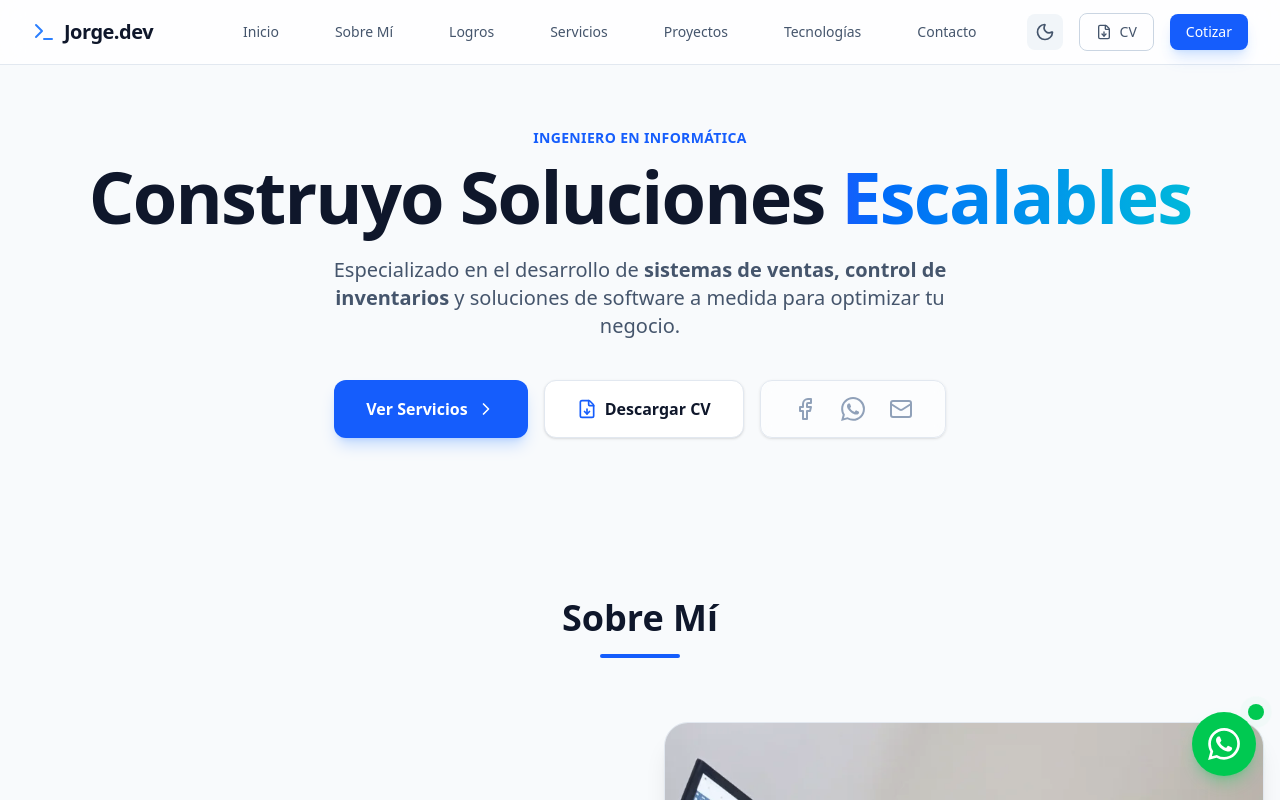
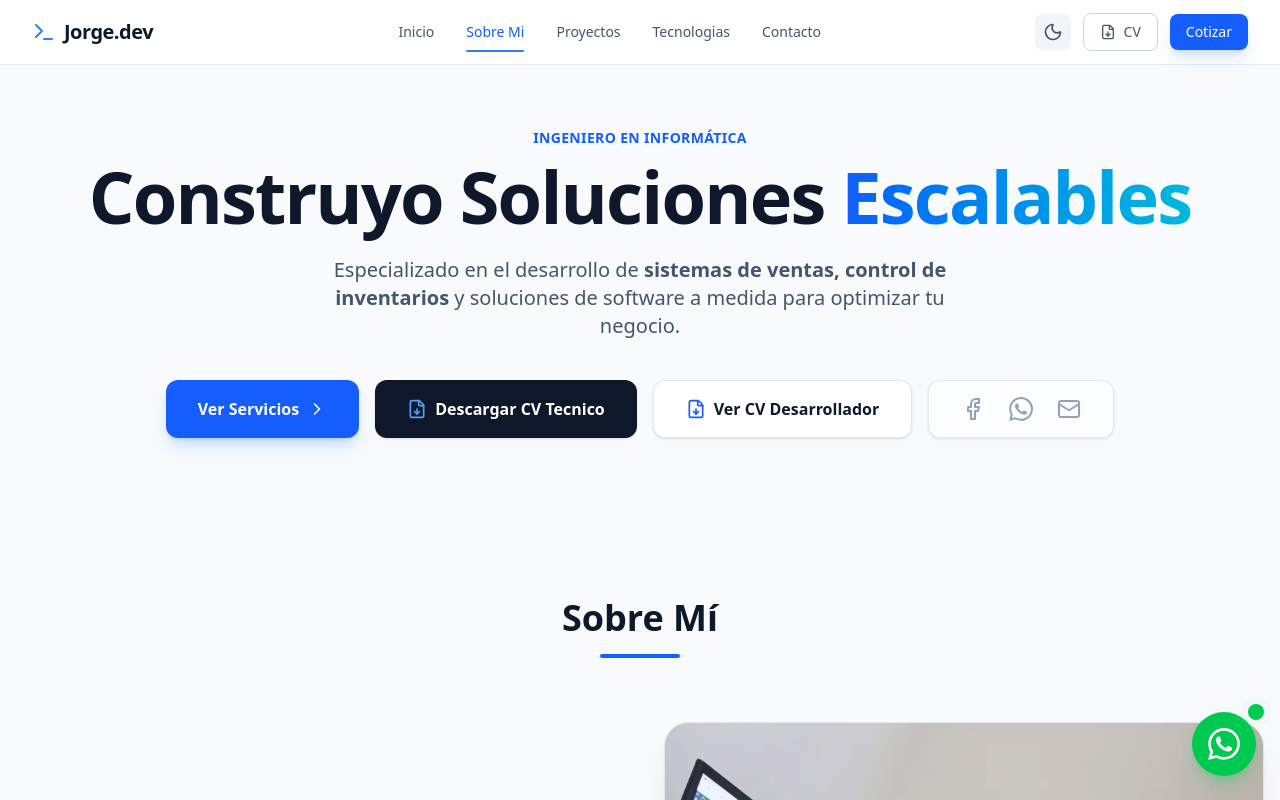
Before and after one commit to eduardoArequipa/cv, a React (Vite) app: page / in a window 1280 px wide. Shown: the top 800 px of the page. Built offline with nearby package versions, Linux system fonts and the light colour scheme.

Commit message:
optimiazando el  SEO

```diff
--- a/src/layout/Navbar.tsx
+++ b/src/layout/Navbar.tsx
@@ -1,8 +1,11 @@
-import { useState, useEffect } from 'react';
+import { useState, useEffect, useRef } from 'react';
 import { Terminal, Menu, X, FileDown, Sun, Moon } from 'lucide-react';
 
 const Navbar = () => {
   const [isOpen, setIsOpen] = useState(false);
+  const [activeSection, setActiveSection] = useState('inicio');
+  const [isCvMenuOpen, setIsCvMenuOpen] = useState(false);
+  const cvMenuRef = useRef<HTMLDetailsElement | null>(null);
   const [isDark, setIsDark] = useState(() => {
     const savedTheme = localStorage.getItem('theme');
     const systemPrefersDark = window.matchMedia('(prefers-color-scheme: dark)').matches;
@@ -14,17 +17,69 @@ const Navbar = () => {
     localStorage.setItem('theme', isDark ? 'dark' : 'light');
   }, [isDark]);
 
+  useEffect(() => {
+    const sectionIds = ['inicio', 'sobre-mí', 'proyectos', 'tecnologías', 'contacto'];
+
+    const handleScroll = () => {
+      const offset = window.innerHeight * 0.3;
+
+      for (let i = sectionIds.length - 1; i >= 0; i -= 1) {
+        const section = document.getElementById(sectionIds[i]);
+        if (!section) continue;
+
+        const top = section.getBoundingClientRect().top;
+        if (top <= offset) {
+          setActiveSection(sectionIds[i]);
+          return;
+        }
+      }
+
+      setActiveSection('inicio');
+    };
+
+    window.addEventListener('scroll', handleScroll, { passive: true });
+    handleScroll();
+    return () => window.removeEventListener('scroll', handleScroll);
+  }, []);
+
+  useEffect(() => {
+    if (!isCvMenuOpen) return;
+
+    const handleOutsideClick = (event: MouseEvent) => {
+      if (!cvMenuRef.current?.contains(event.target as Node)) {
+        setIsCvMenuOpen(false);
+      }
+    };
+
+    const handleEscape = (event: KeyboardEvent) => {
+      if (event.key === 'Escape') {
+        setIsCvMenuOpen(false);
+      }
+    };
+
+    const handleScroll = () => {
+      setIsCvMenuOpen(false);
+    };
+
+    document.addEventListener('mousedown', handleOutsideClick);
+    document.addEventListener('keydown', handleEscape);
+    window.addEventListener('scroll', handleScroll, { passive: true });
+    return () => {
+      document.removeEventListener('mousedown', handleOutsideClick);
+      document.removeEventListener('keydown', handleEscape);
+      window.removeEventListener('scroll', handleScroll);
+    };
+  }, [isCvMenuOpen]);
+
   const toggleTheme = () => {
     setIsDark((prev) => !prev);
   };
 
   const navLinks = [
     { name: 'Inicio', href: '#inicio' },
-    { name: 'Sobre Mí', href: '#sobre-mí' },
-    { name: 'Logros', href: '#logros' },
-    { name: 'Servicios', href: '#servicios' },
+    { name: 'Sobre Mi', href: '#sobre-mí' },
     { name: 'Proyectos', href: '#proyectos' },
-    { name: 'Tecnologías', href: '#tecnologías' },
+    { name: 'Tecnologias', href: '#tecnologías' },
     { name: 'Contacto', href: '#contacto' },
   ];
 
@@ -46,12 +101,16 @@ const Navbar = () => {
 
           {/* Escritorio */}
           <div className="hidden md:block">
-            <div className="ml-10 flex items-baseline space-x-4 lg:space-x-8">
+            <div className="ml-8 flex items-baseline space-x-2 lg:space-x-4">
               {navLinks.map((item) => (
                 <a
                   key={item.name}
                   href={item.href}
-                  className="text-slate-600 dark:text-gray-300 hover:text-blue-500 dark:hover:text-blue-400 px-3 py-2 rounded-md text-sm font-medium transition-colors"
+                  className={`relative px-2 py-2 rounded-md text-sm font-medium transition-colors after:absolute after:left-2 after:right-2 after:-bottom-0.5 after:h-0.5 after:rounded-full after:bg-blue-500 after:transition-transform after:duration-300 ${
+                    activeSection === item.href.slice(1)
+                      ? 'text-blue-600 dark:text-blue-400 after:scale-x-100'
+                      : 'text-slate-600 dark:text-gray-300 hover:text-blue-500 dark:hover:text-blue-400 after:scale-x-0 hover:after:scale-x-100'
+                  }`}
                 >
                   {item.name}
                 </a>
@@ -59,7 +118,7 @@ const Navbar = () => {
             </div>
           </div>
 
-          <div className="hidden md:flex items-center gap-4">
+          <div className="hidden md:flex items-center gap-3">
             <button
               onClick={toggleTheme}
               className="p-2 rounded-lg bg-slate-100 dark:bg-slate-800 text-slate-600 dark:text-yellow-400 hover:ring-2 hover:ring-blue-500 transition-all"
@@ -67,14 +126,35 @@ const Navbar = () => {
             >
               {isDark ? <Sun className="w-5 h-5" /> : <Moon className="w-5 h-5" />}
             </button>
-            <a
-              href="/CV_Jorge_Arequipa.pdf"
-              download
-              className="flex items-center gap-2 text-slate-600 dark:text-gray-300 hover:text-blue-600 dark:hover:text-white border border-slate-300 dark:border-slate-700 hover:border-blue-500 px-4 py-2 rounded-lg text-sm font-medium transition-all"
+            <details
+              ref={cvMenuRef}
+              className="relative group"
+              open={isCvMenuOpen}
+              onToggle={(event) => setIsCvMenuOpen((event.currentTarget as HTMLDetailsElement).open)}
             >
+              <summary className="list-none flex items-center gap-2 text-slate-600 dark:text-gray-300 hover:text-blue-600 dark:hover:text-white border border-slate-300 dark:border-slate-700 hover:border-blue-500 px-4 py-2 rounded-lg text-sm font-medium transition-all cursor-pointer [&::-webkit-details-marker]:hidden">
                 <FileDown className="w-4 h-4" />
                 CV
+              </summary>
+              <div className="absolute right-0 mt-2 w-52 rounded-lg border border-slate-200 dark:border-slate-700 bg-white dark:bg-slate-900 shadow-lg overflow-hidden">
+                <a
+                  href="/CV_Fullstack_Tecnico_Jorge_Arequipa.pdf"
+                  download
+                  onClick={() => setIsCvMenuOpen(false)}
+                  className="block px-4 py-3 text-sm text-slate-700 dark:text-gray-200 hover:bg-slate-50 dark:hover:bg-slate-800 transition-colors"
+                >
+                  Descargar CV Tecnico
                 </a>
+                <a
+                  href="/CV_Desarrollador_Jorge_Arequipa.pdf"
+                  download
+                  onClick={() => setIsCvMenuOpen(false)}
+                  className="block px-4 py-3 text-sm text-slate-700 dark:text-gray-200 hover:bg-slate-50 dark:hover:bg-slate-800 transition-colors border-t border-slate-200 dark:border-slate-700"
+                >
+                  Descargar CV Dev
+                </a>
+              </div>
+            </details>
             <a href="#contacto" className="bg-blue-600 hover:bg-blue-700 text-white px-4 py-2 rounded-lg text-sm font-medium transition-all shadow-lg shadow-blue-500/20">
               Cotizar
             </a>
@@ -109,19 +189,45 @@ const Navbar = () => {
                   key={item.name}
                   href={item.href}
                   onClick={() => setIsOpen(false)}
-                className="text-slate-600 dark:text-gray-300 hover:text-blue-500 block px-3 py-4 rounded-md text-base font-medium border-b border-slate-100 dark:border-slate-800/50 last:border-0"
+                  className={`block px-3 py-4 rounded-md text-base font-medium border-b border-slate-100 dark:border-slate-800/50 last:border-0 ${
+                    activeSection === item.href.slice(1)
+                      ? 'text-blue-600 dark:text-blue-400'
+                      : 'text-slate-600 dark:text-gray-300 hover:text-blue-500'
+                  }`}
                 >
                   {item.name}
                 </a>
               ))}
             <div className="pt-4 pb-2 flex flex-col gap-3 px-4">
               <a
-                href="/CV_Jorge_Arequipa.pdf"
+                href="#servicios"
+                onClick={() => setIsOpen(false)}
+                className="text-slate-600 dark:text-gray-300 hover:text-blue-500 block px-3 py-3 rounded-md text-base font-medium border border-slate-200 dark:border-slate-800/60"
+              >
+                Ver Servicios
+              </a>
+              <a
+                href="#logros"
+                onClick={() => setIsOpen(false)}
+                className="text-slate-600 dark:text-gray-300 hover:text-blue-500 block px-3 py-3 rounded-md text-base font-medium border border-slate-200 dark:border-slate-800/60"
+              >
+                Ver Logros
+              </a>
+              <a
+                href="/CV_Fullstack_Tecnico_Jorge_Arequipa.pdf"
+                download
+                className="flex items-center justify-center gap-2 bg-blue-600 text-white px-4 py-3 rounded-lg text-base font-medium"
+              >
+                <FileDown className="w-5 h-5" />
+                Descargar CV Tecnico
+              </a>
+              <a
+                href="/CV_Desarrollador_Jorge_Arequipa.pdf"
                 download
                 className="flex items-center justify-center gap-2 border border-slate-300 dark:border-slate-700 text-slate-600 dark:text-gray-300 px-4 py-3 rounded-lg text-base font-medium"
               >
                 <FileDown className="w-5 h-5" />
-                Descargar CV
+                Descargar CV Dev
               </a>
               <a
                 href="#contacto"
--- a/src/sections/Hero.tsx
+++ b/src/sections/Hero.tsx
@@ -22,18 +22,26 @@ const Hero = () => {
           <p className="text-slate-600 dark:text-gray-400 text-lg md:text-xl max-w-2xl mx-auto mb-10">
             Especializado en el desarrollo de <b>sistemas de ventas, control de inventarios</b> y soluciones de software a medida para optimizar tu negocio.
           </p>
-          <div className="flex flex-col sm:flex-row gap-4 justify-center">
+          <div className="flex flex-col sm:flex-row sm:flex-wrap gap-4 justify-center">
             <a href="#servicios" className="flex items-center justify-center gap-2 bg-blue-600 hover:bg-blue-700 text-white px-8 py-4 rounded-xl font-semibold transition-all group shadow-lg shadow-blue-500/25">
               Ver Servicios
               <ChevronRight className="w-5 h-5 group-hover:translate-x-1 transition-transform" />
             </a>
             <a
-              href="/CV_Jorge_Arequipa.pdf"
+              href="/CV_Fullstack_Tecnico_Jorge_Arequipa.pdf"
+              download
+              className="flex items-center justify-center gap-2 bg-slate-900 dark:bg-white hover:bg-slate-800 dark:hover:bg-slate-200 text-white dark:text-slate-900 px-8 py-4 rounded-xl font-semibold transition-all shadow-sm"
+            >
+              <FileDown className="w-5 h-5 text-blue-400 dark:text-blue-600" />
+              Descargar CV Tecnico
+            </a>
+            <a
+              href="/CV_Desarrollador_Jorge_Arequipa.pdf"
               download
               className="flex items-center justify-center gap-2 bg-white dark:bg-slate-800 hover:bg-slate-50 dark:hover:bg-slate-700 text-slate-900 dark:text-white px-8 py-4 rounded-xl font-semibold border border-slate-200 dark:border-slate-700 transition-all shadow-sm"
             >
               <FileDown className="w-5 h-5 text-blue-600 dark:text-blue-400" />
-              Descargar CV
+              Ver CV Desarrollador
             </a>
             <div className="flex items-center justify-center gap-6 px-8 py-4 bg-white/50 dark:bg-slate-900/50 rounded-xl border border-slate-200 dark:border-slate-800 backdrop-blur-sm shadow-sm">
               <a href="https://www.facebook.com/profile.php?id=61585269801188" target="_blank" rel="noopener noreferrer" aria-label="Facebook">
```
Also changed, not shown: 2 other files (tests, documents, lock files or other folders). Lines whose indentation alone changed are shown as unchanged.
